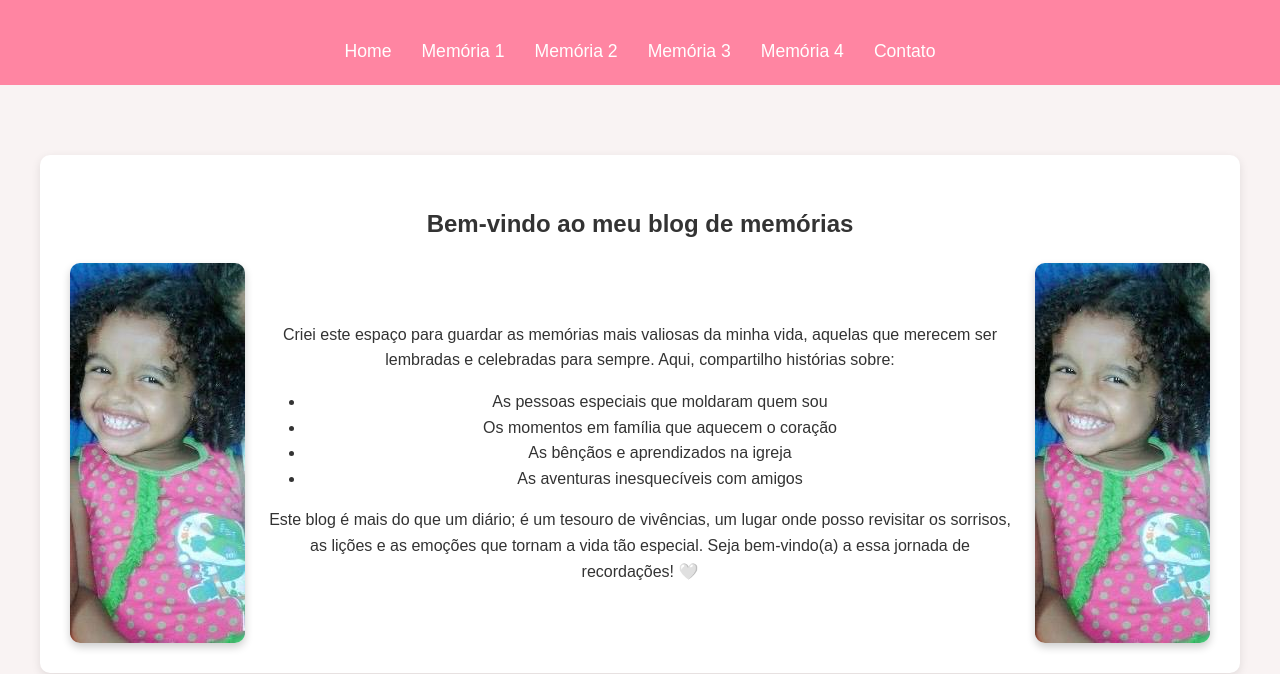
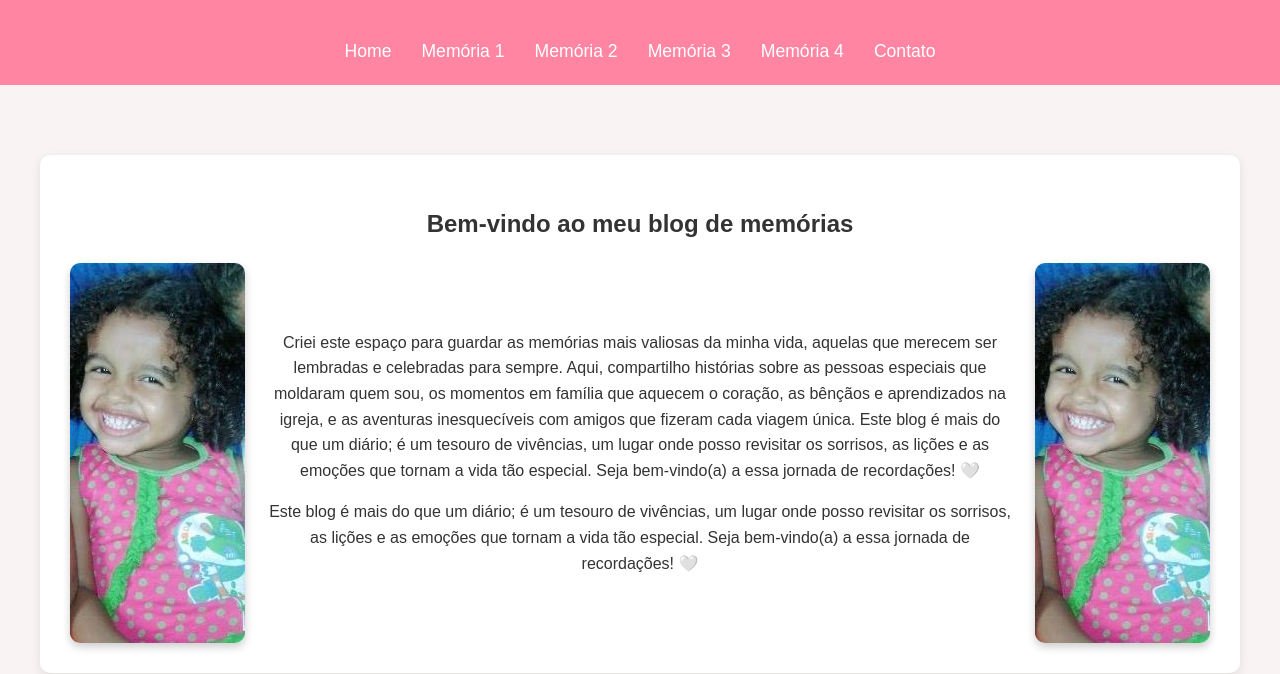
Before and after one commit to Vitoria0966/blogana, a plain HTML site: page index.html in a window 1280 px wide. Shown: the part 128-802 px from the top of the page. Drawn offline with Linux system fonts and the light colour scheme.

Commit message:
Update index.html

```diff
--- a/index.html
+++ b/index.html
@@ -36,12 +36,9 @@
                 <img src="imagemindex/aninhaaaa.jpeg" alt="Ana sorrindo" class="intro-image">
 
                 <div class="intro-text">
-                    <p>Criei este espaço para guardar as memórias mais valiosas da minha vida, aquelas que merecem ser lembradas e celebradas para sempre. Aqui, compartilho histórias sobre:</p>
-                    <ul>
-                        <li>As pessoas especiais que moldaram quem sou</li>
-                        <li>Os momentos em família que aquecem o coração</li>
-                        <li>As bênçãos e aprendizados na igreja</li>
-                        <li>As aventuras inesquecíveis com amigos</li>
+                    <p>Criei este espaço para guardar as memórias mais valiosas da minha vida, aquelas que merecem ser lembradas e celebradas para sempre. Aqui, compartilho histórias sobre as pessoas especiais que moldaram quem sou, os momentos em família que aquecem o coração, as bênçãos e aprendizados na igreja, e as aventuras inesquecíveis com amigos que fizeram cada viagem única.
+
+Este blog é mais do que um diário; é um tesouro de vivências, um lugar onde posso revisitar os sorrisos, as lições e as emoções que tornam a vida tão especial. Seja bem-vindo(a) a essa jornada de recordações! 🤍</p>
                     </ul>
                     <p>Este blog é mais do que um diário; é um tesouro de vivências, um lugar onde posso revisitar os sorrisos, as lições e as emoções que tornam a vida tão especial. Seja bem-vindo(a) a essa jornada de recordações! 🤍</p>
                 </div>
```
